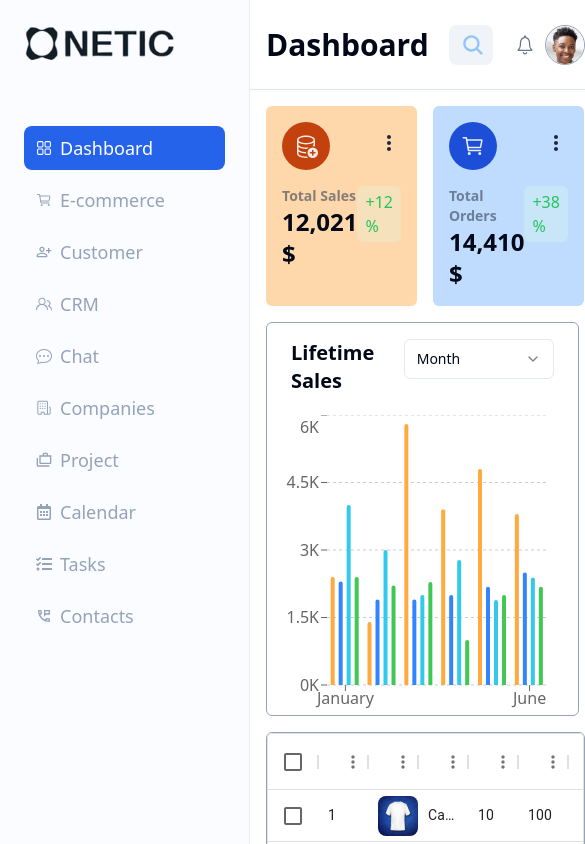
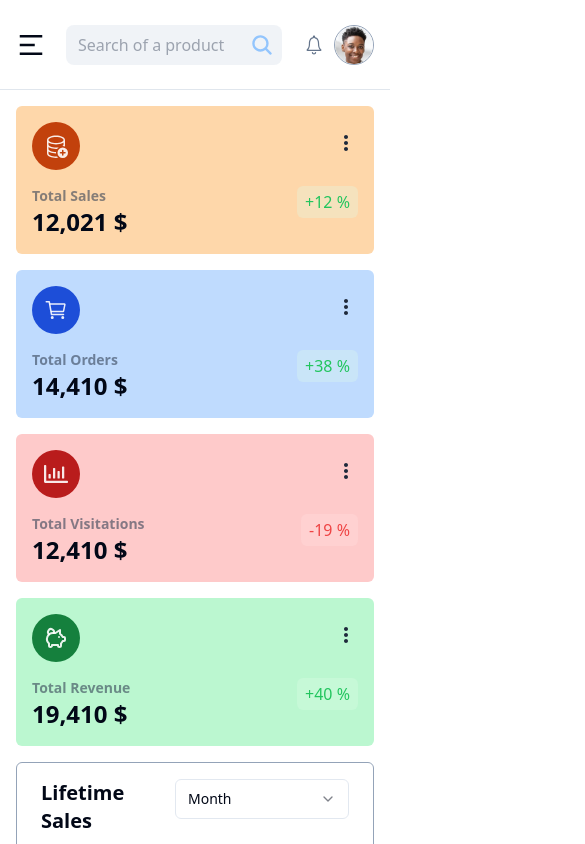
Before and after one commit to vinit-churi/terado_engineering-assignment, a React (Vite) app: page / in a window 390 px wide. Shown: the whole page, 585 px wide, since content can reach past the window. Built offline with nearby package versions, Linux system fonts and the light colour scheme.

Commit message:
make ui mobile responsive

```diff
--- a/src/App.tsx
+++ b/src/App.tsx
@@ -15,78 +15,79 @@ function App() {
         {
           path: "/e-commerce",
           element: (
-            <h1 className="text-stone-500 p-4">
+            <h1 className="text-stone-500 p-4 row-start-2 col-start-2">
               dashboard /{" "}
-              <span className="text-blue-600 underline">e-commerce</span>
+              <span className="text-blue-600 underline ">e-commerce</span>
             </h1>
           ),
         },
         {
           path: "/customer",
           element: (
-            <h1 className="text-stone-500 p-4">
+            <h1 className="text-stone-500 p-4 row-start-2 col-start-2">
               dashboard /{" "}
-              <span className="text-blue-600 underline">customer</span>
+              <span className="text-blue-600 underline ">customer</span>
             </h1>
           ),
         },
         {
           path: "/crm",
           element: (
-            <h1 className="text-stone-500 p-4">
-              dashboard / <span className="text-blue-600 underline">crm</span>
+            <h1 className="text-stone-500 p-4 row-start-2 col-start-2">
+              dashboard / <span className="text-blue-600 underline ">crm</span>
             </h1>
           ),
         },
         {
           path: "/chat",
           element: (
-            <h1 className="text-stone-500 p-4">
-              dashboard / <span className="text-blue-600 underline">chat</span>
+            <h1 className="text-stone-500 p-4 row-start-2 col-start-2">
+              dashboard / <span className="text-blue-600 underline ">chat</span>
             </h1>
           ),
         },
         {
           path: "/companies",
           element: (
-            <h1 className="text-stone-500 p-4">
+            <h1 className="text-stone-500 p-4 row-start-2 col-start-2">
               dashboard /{" "}
-              <span className="text-blue-600 underline">companies</span>
+              <span className="text-blue-600 underline ">companies</span>
             </h1>
           ),
         },
         {
           path: "/project",
           element: (
-            <h1 className="text-stone-500 p-4">
+            <h1 className="text-stone-500 p-4 row-start-2 col-start-2">
               dashboard /{" "}
-              <span className="text-blue-600 underline">project</span>
+              <span className="text-blue-600 underline ">project</span>
             </h1>
           ),
         },
         {
           path: "/calendar",
           element: (
-            <h1 className="text-stone-500 p-4">
+            <h1 className="text-stone-500 p-4 row-start-2 col-start-2">
               dashboard /{" "}
-              <span className="text-blue-600 underline">calendar</span>
+              <span className="text-blue-600 underline ">calendar</span>
             </h1>
           ),
         },
         {
           path: "/tasks",
           element: (
-            <h1 className="text-stone-500 p-4">
-              dashboard / <span className="text-blue-600 underline">tasks</span>
+            <h1 className="text-stone-500 p-4 row-start-2 col-start-2">
+              dashboard /{" "}
+              <span className="text-blue-600 underline ">tasks</span>
             </h1>
           ),
         },
         {
           path: "/contacts",
           element: (
-            <h1 className="text-stone-500 p-4">
+            <h1 className="text-stone-500 p-4 row-start-2 col-start-2">
               dashboard /{" "}
-              <span className="text-blue-600 underline">contacts</span>
+              <span className="text-blue-600 underline ">contacts</span>
             </h1>
           ),
         },
--- /dev/null
+++ b/src/components/common/MobileNav.tsx
@@ -0,0 +1,46 @@
+import {
+  Sheet,
+  SheetContent,
+  //   SheetDescription,
+  //   SheetHeader,
+  //   SheetTitle,
+  SheetTrigger,
+} from "@/components/ui/sheet";
+import sidebarLinks from "@/constants/sidebarLinks";
+import SidebarLink from "@/components/common/SidebarLink";
+import { RiMenu2Line } from "react-icons/ri";
+import { useState } from "react";
+
+const MobileNav = () => {
+  const [isOpen, setIsOpen] = useState(false);
+  console.log(isOpen);
+  return (
+    <Sheet open={isOpen} onOpenChange={(value) => setIsOpen(value)}>
+      <SheetTrigger>
+        <RiMenu2Line className="hidden max-[1100px]:block text-3xl cursor-pointer" />
+      </SheetTrigger>
+      <SheetContent side="left">
+        <div className="flex flex-col mt-16 gap-2">
+          {sidebarLinks.map((link) => (
+            <SidebarLink
+              key={link.title}
+              link={link.link}
+              icon={link.icon}
+              title={link.title}
+              onClick={() => setIsOpen(false)}
+            />
+          ))}
+        </div>
+        {/* <SheetHeader>
+          <SheetTitle>Are you absolutely sure?</SheetTitle>
+          <SheetDescription>
+            This action cannot be undone. This will permanently delete your
+            account and remove your data from our servers.
+          </SheetDescription>
+        </SheetHeader> */}
+      </SheetContent>
+    </Sheet>
+  );
+};
+
+export default MobileNav;
--- a/src/components/common/Navbar.tsx
+++ b/src/components/common/Navbar.tsx
@@ -1,15 +1,19 @@
 import ProfileDropdown from "@/components/common/ProfileDropdown";
 import SearchBar from "@/components/common/SearchBar";
 import { IoIosNotificationsOutline } from "react-icons/io";
+import MobileNav from "./MobileNav";
 
 const Navbar = () => {
   return (
-    <div className="border-b border-slate-300/60 grid items-center px-4 grid-cols-[max-content_auto_max-content]">
-      <h1 className="text-3xl font-bold">Dashboard</h1>
-      <div className=" relative z-10">
+    <div className="border-b border-slate-300/60 grid grid-rows-1 max-[1100px]:col-start-2 max-[1100px] row-start-1 items-center px-4 grid-cols-[max-content_auto_max-content]">
+      <h1 className="text-3xl col-start-1 font-bold max-[1100px]:hidden row-start-1">
+        Dashboard
+      </h1>
+      <MobileNav />
+      <div className=" relative z-10 col-start-2 row-start-1">
         <SearchBar />
       </div>
-      <div className="flex gap-2 items-center">
+      <div className="flex gap-2 items-center col-start-3 row-start-1">
         <IoIosNotificationsOutline className="h-6 w-6 text-slate-500 cursor-pointer" />
         <ProfileDropdown />
       </div>
--- a/src/components/common/Sidebar.tsx
+++ b/src/components/common/Sidebar.tsx
@@ -1,10 +1,10 @@
 import { Link } from "react-router-dom";
-import logo from "@/assets/images/logo.png";
 import sidebarLinks from "@/constants/sidebarLinks";
 import SidebarLink from "@/components/common/SidebarLink";
+import logo from "@/assets/images/logo.png";
 const Sidebar = () => {
   return (
-    <div className="bg-blue-50/30 row-start-1 row-span-2 border-r border-slate-300/40 col-start-1 col-span-1 px-6 py-6">
+    <div className="bg-blue-50/30 row-start-1 row-span-2 max-[1100px]:hidden border-r border-slate-300/40 col-start-1 col-span-1 px-6 py-6">
       <Link to="/" className="flex items-center">
         <img src={logo} alt="logo" className="h-auto w-[150px]" />
       </Link>
--- a/src/components/common/SidebarLink.tsx
+++ b/src/components/common/SidebarLink.tsx
@@ -1,16 +1,19 @@
+import React from "react";
 import { Link, useLocation } from "react-router-dom";
 
 type TSidebarLink = {
   link: string;
   icon: React.ReactNode;
   title: string;
+  onClick?: React.MouseEventHandler<HTMLAnchorElement>;
 };
-const SidebarLink = ({ link, icon, title }: TSidebarLink) => {
+const SidebarLink = ({ link, icon, title, onClick }: TSidebarLink) => {
   const location = useLocation();
   const isSelected = location.pathname === link;
   return (
     <Link
       to={link}
+      onClick={onClick !== null ? onClick : () => {}}
       className={`flex items-center gap-2 rounded-lg py-2 px-3 transition-colors duration-300 ease-in-out  ${
         isSelected ? "bg-blue-600 hover:!bg-blue-500 text-white" : null
       }`}
--- a/src/components/dashboard/DashboardIndex.tsx
+++ b/src/components/dashboard/DashboardIndex.tsx
@@ -5,9 +5,9 @@ import DashboardTable from "./DashboardTable";
 
 const DashboardIndex = () => {
   return (
-    <div className="min-h-0 overflow-auto">
+    <div className="min-h-0 overflow-auto max-[1100px] col-start-2 row-start-2 overflow-x-hidden">
       <Stats />
-      <div className="flex gap-4 px-4">
+      <div className="flex gap-4 px-4 max-[810px]:flex-col">
         <DashboardChart />
         <DashboardMap />
       </div>
--- a/src/components/dashboard/Stats.tsx
+++ b/src/components/dashboard/Stats.tsx
@@ -3,7 +3,7 @@ import StatsCard from "./StatsCard";
 const Stats = () => {
   console.log(statsData);
   return (
-    <div className="flex my-4 mx-4 gap-4">
+    <div className="flex my-4 max-[870px]:flex-wrap mx-4 gap-4">
       {statsData.map((item, index) => (
         <StatsCard key={index} data={item} />
       ))}
--- a/src/components/dashboard/StatsCard.tsx
+++ b/src/components/dashboard/StatsCard.tsx
@@ -22,7 +22,9 @@ type TStatsCard = {
 
 const StatsCard = ({ data }: TStatsCard) => {
   return (
-    <div className={`rounded-md p-4 flex-[1_1_0px]  ${data.color}`}>
+    <div
+      className={`rounded-md p-4 flex-[1_1_0px] max-[870px]:flex-[0_1_48%] max-[500px]:flex-[1_1_100%]  ${data.color}`}
+    >
       <div className="flex justify-between items-center">
         <div
           className={`flex justify-center items-center rounded-full h-12 w-12 ${data.iconBackground}`}
--- a/src/index.css
+++ b/src/index.css
@@ -74,3 +74,7 @@
     @apply bg-background text-foreground;
   }
 }
+/*
+* {
+  outline: lightgreen solid 2px;
+} */
--- a/src/pages/Dashboard.tsx
+++ b/src/pages/Dashboard.tsx
@@ -3,7 +3,7 @@ import Sidebar from "@/components/common/Sidebar";
 import { Outlet } from "react-router-dom";
 function Dashboard() {
   return (
-    <div className="grid grid-cols-[250px_auto] grid-rows-[90px_auto] h-screen min-h-0">
+    <div className="grid grid-cols-[250px_auto] grid-rows-[90px_auto] max-[1100px]:grid-cols-[0px_auto] h-screen min-h-0">
       <Navbar />
       <Sidebar />
       <Outlet />
```
